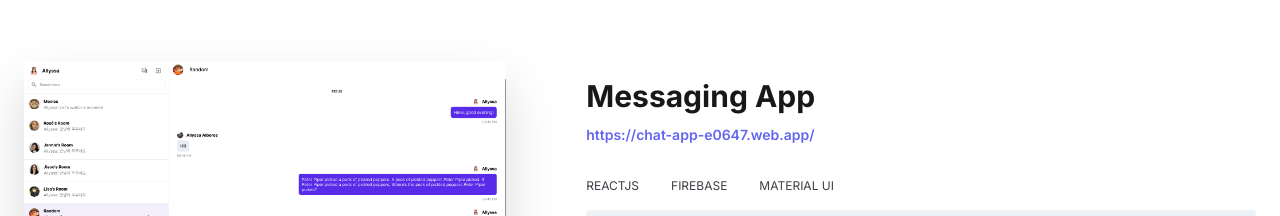
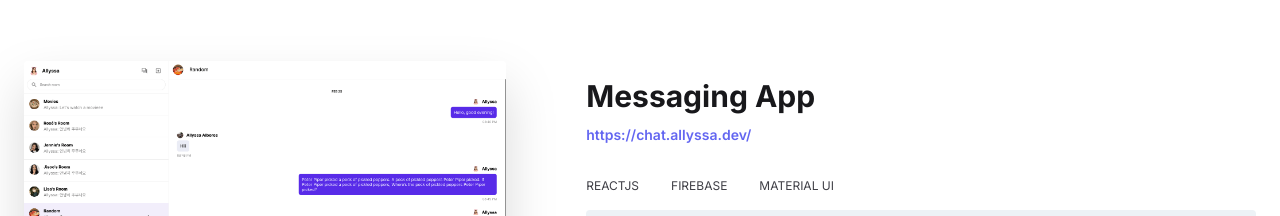
Before and after one commit to allyssasalvacion/portfolio-website, a Next.js app: page / in a window 1280 px wide. Shown: the part 2740-2956 px from the top of the page. Built offline with nearby package versions, Linux system fonts and the light colour scheme.

Commit message:
Change messaging app link

```diff
--- a/components/Projects.js
+++ b/components/Projects.js
@@ -9,7 +9,7 @@ const links = {
   todo: "https://todo.allyssa.dev/",
   cart: "https://tinda-han-9f087.firebaseapp.com/",
   portfolio: "https://allyssa.dev/",
-  chat: "https://chat-app-e0647.web.app/",
+  chat: "https://chat.allyssa.dev/",
 };
 
 export default function Projects() {
@@ -100,7 +100,7 @@ export default function Projects() {
             className="text-indigo-500 hover:opacity-80 font-semibold text-sm md:text-md"
             target="_blank"
           >
-            https://chat-app-e0647.web.app/
+            https://chat.allyssa.dev/
           </a>
           <div className="flex flex-wrap gap-8 text-xs mt-8 uppercase text-zinc-700 dark:text-gray-300">
             <p>ReactJS</p>
```
